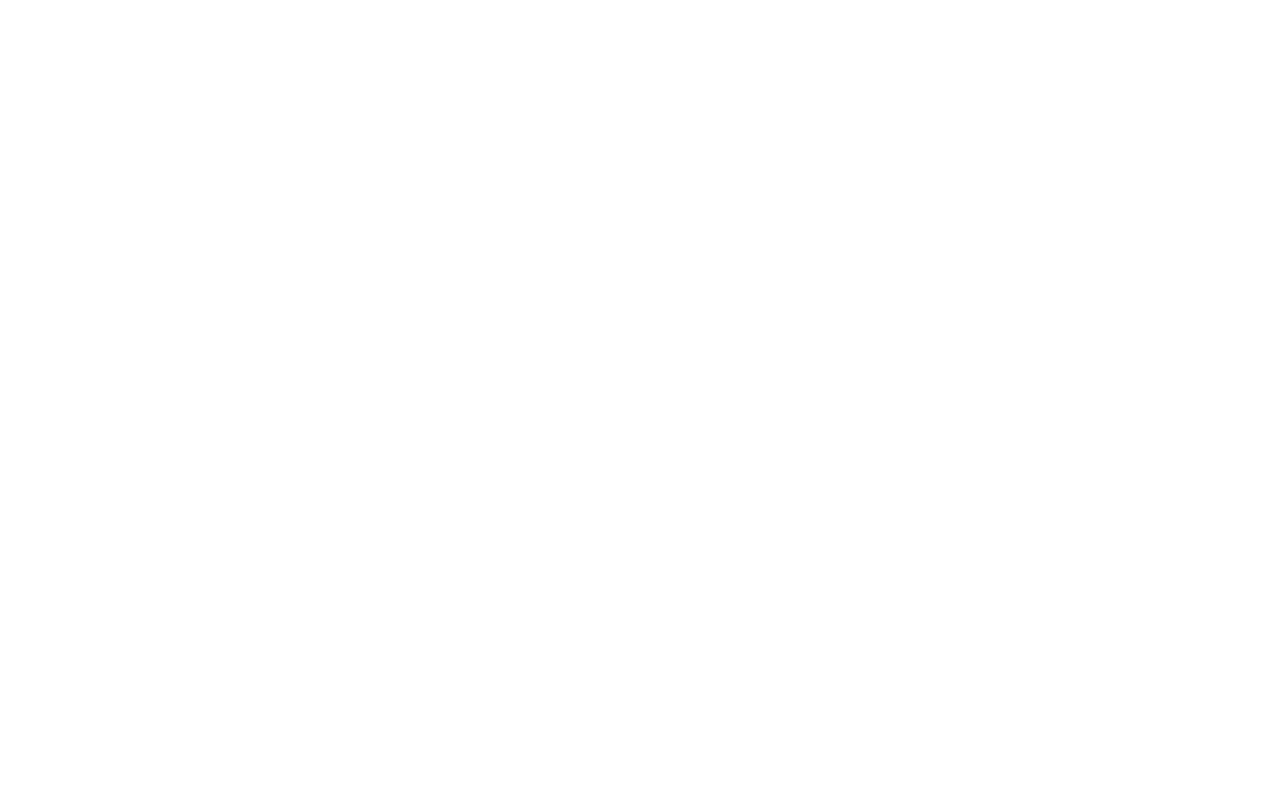
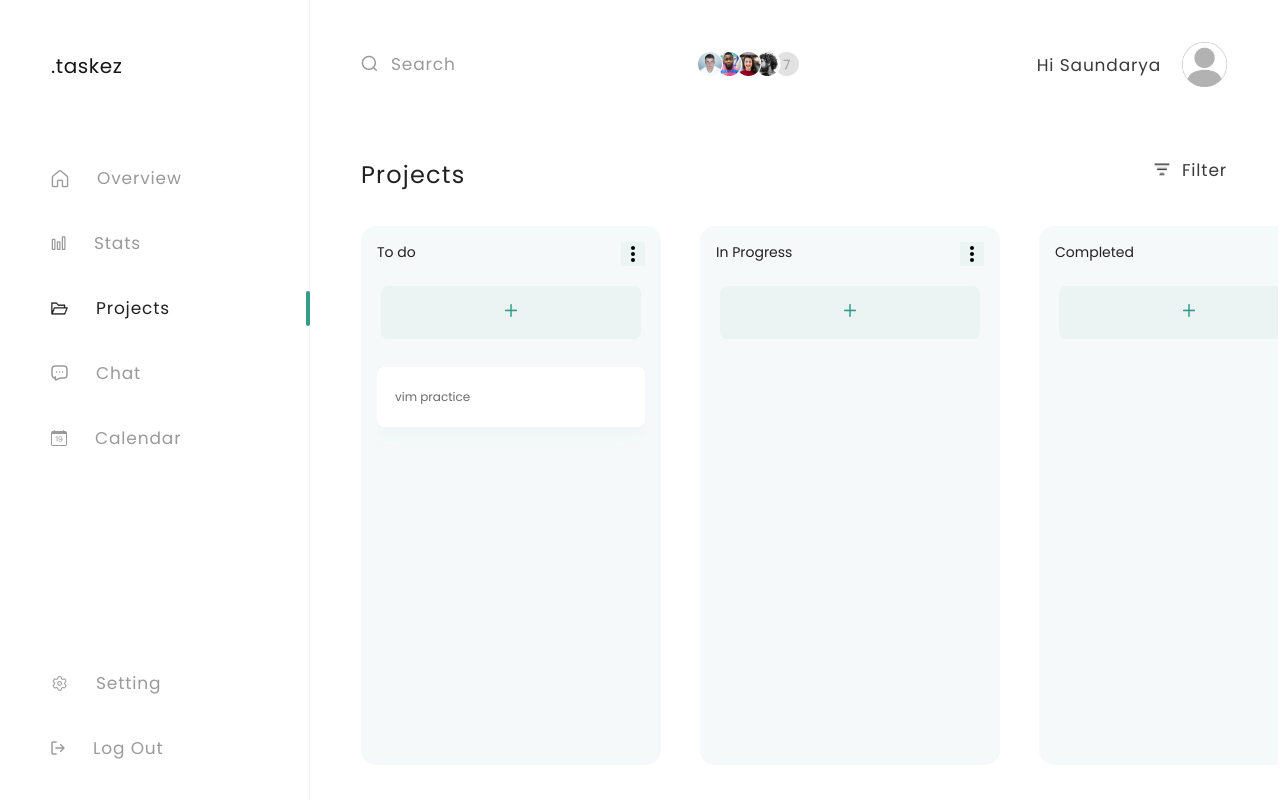
Before and after one commit to gmjjatin/Todo, a React (Create React App) app: page /todo in a window 1280 px wide. Before the commit this address had no page. Built offline with nearby package versions, Linux system fonts and the light colour scheme.

Commit message:
todo route

```diff
--- a/src/App.js
+++ b/src/App.js
@@ -8,7 +8,7 @@
   return (
     <BrowserRouter>
       <Routes>
-        <Route path="/home" element={<Home />} />
+        <Route path="/todo" element={<Home />} />
         <Route path="/" element={<Authentication />}></Route>
       </Routes>
     </BrowserRouter>
```
